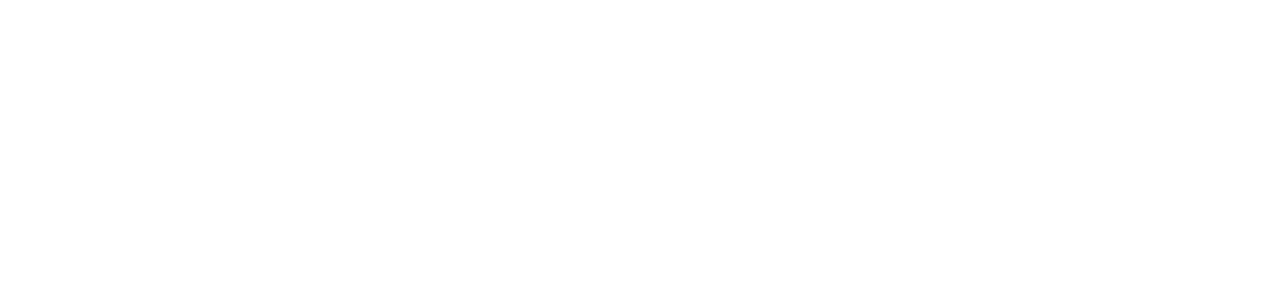
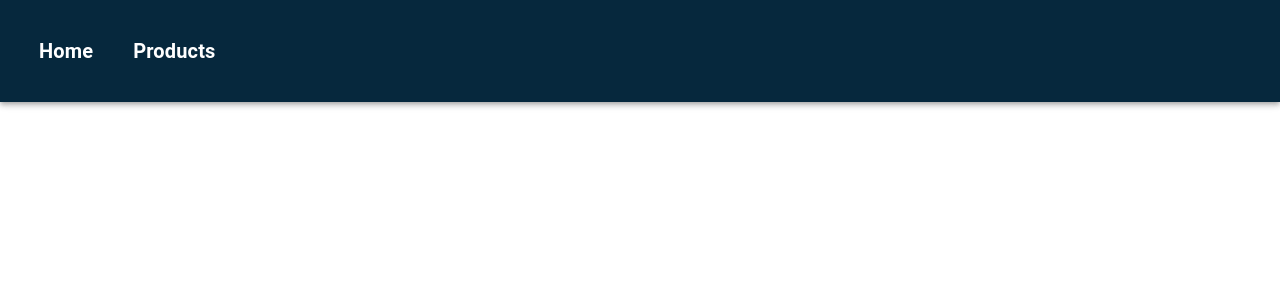
Before and after one commit to aynazheydariafshar/shopping-project, a React (Create React App) app in the folder clothingshop/: page / in a window 1280 px wide. Shown: the top 300 px of the page. Built offline with nearby package versions, Linux system fonts and the light colour scheme.

Commit message:
build nav without action

```diff
--- a/clothingshop/package.json
+++ b/clothingshop/package.json
@@ -5,6 +5,7 @@
   "dependencies": {
     "@emotion/react": "^11.9.3",
     "@emotion/styled": "^11.9.3",
+    "@mui/icons-material": "^5.8.4",
     "@mui/material": "^5.8.7",
     "@testing-library/jest-dom": "^5.16.4",
     "@testing-library/react": "^13.3.0",
--- a/clothingshop/src/App.js
+++ b/clothingshop/src/App.js
@@ -1,9 +1,10 @@
+import Header from 'layout/sructerLayout/Header';
 import 'styles/App.css';
 
 function App() {
   return (
     <div className="App">
-
+      <Header />
     </div>
   );
 }
--- a/clothingshop/src/layout/sructerLayout/Header.js
+++ b/clothingshop/src/layout/sructerLayout/Header.js
@@ -0,0 +1,161 @@
+import * as React from 'react';
+import AppBar from '@mui/material/AppBar';
+import Box from '@mui/material/Box';
+import Toolbar from '@mui/material/Toolbar';
+import IconButton from '@mui/material/IconButton';
+import Typography from '@mui/material/Typography';
+import Badge from '@mui/material/Badge';
+import MenuItem from '@mui/material/MenuItem';
+import Menu from '@mui/material/Menu';
+import MenuIcon from '@mui/icons-material/Menu';
+import SearchIcon from '@mui/icons-material/Search';
+import AccountCircle from '@mui/icons-material/AccountCircle';
+import MailIcon from '@mui/icons-material/Mail';
+import NotificationsIcon from '@mui/icons-material/Notifications';
+import MoreIcon from '@mui/icons-material/MoreVert';
+import { CssBaseline } from '@mui/material';
+
+
+export default function Header() {
+  const [anchorEl, setAnchorEl] = React.useState(null);
+  const [mobileMoreAnchorEl, setMobileMoreAnchorEl] = React.useState(null);
+
+  const isMenuOpen = Boolean(anchorEl);
+  const isMobileMenuOpen = Boolean(mobileMoreAnchorEl);
+
+  const handleProfileMenuOpen = (event) => {
+    setAnchorEl(event.currentTarget);
+  };
+
+  const handleMobileMenuClose = () => {
+    setMobileMoreAnchorEl(null);
+  };
+
+  const handleMenuClose = () => {
+    setAnchorEl(null);
+    handleMobileMenuClose();
+  };
+
+  const handleMobileMenuOpen = (event) => {
+    setMobileMoreAnchorEl(event.currentTarget);
+  };
+
+  const menuId = 'primary-search-account-menu';
+  const renderMenu = (
+    <Menu
+      anchorEl={anchorEl}
+      anchorOrigin={{
+        vertical: 'top',
+        horizontal: 'right',
+      }}
+      id={menuId}
+      keepMounted
+      transformOrigin={{
+        vertical: 'top',
+        horizontal: 'right',
+      }}
+      open={isMenuOpen}
+      onClose={handleMenuClose}
+    >
+      <MenuItem onClick={handleMenuClose}>Profile</MenuItem>
+      <MenuItem onClick={handleMenuClose}>My account</MenuItem>
+    </Menu>
+  );
+
+  const mobileMenuId = 'primary-search-account-menu-mobile';
+  const renderMobileMenu = (
+    <Menu
+      anchorEl={mobileMoreAnchorEl}
+      anchorOrigin={{
+        vertical: 'top',
+        horizontal: 'right',
+      }}
+      id={mobileMenuId}
+      keepMounted
+      transformOrigin={{
+        vertical: 'top',
+        horizontal: 'right',
+      }}
+      open={isMobileMenuOpen}
+      onClose={handleMobileMenuClose}
+    >
+      <MenuItem>
+        <IconButton size="large" aria-label="show 4 new mails" color="inherit">
+          <Badge badgeContent={4} color="error">
+            <MailIcon />
+          </Badge>
+        </IconButton>
+        <p>Messages</p>
+      </MenuItem>
+      <MenuItem>
+        <IconButton
+          size="large"
+          aria-label="show 17 new notifications"
+          color="inherit"
+        >
+          <Badge badgeContent={17} color="error">
+            <NotificationsIcon />
+          </Badge>
+        </IconButton>
+        <p>Notifications</p>
+      </MenuItem>
+      <MenuItem onClick={handleProfileMenuOpen}>
+        <IconButton
+          size="large"
+          aria-label="account of current user"
+          aria-controls="primary-search-account-menu"
+          aria-haspopup="true"
+          color="inherit"
+        >
+          <AccountCircle />
+        </IconButton>
+        <p>Profile</p>
+      </MenuItem>
+    </Menu>
+  );
+
+  return (
+    <Box sx={{ flexGrow: 1 }}>
+      <AppBar position="static" sx={{padding : {md : '19px  15px' , sm : '5px'} , backgroundColor : '#06283D'}}>
+        <CssBaseline />
+        <Toolbar>
+          <Typography
+            fontWeight='bold'
+            variant="h6"
+            noWrap
+            marginRight='40px'
+            component="div"
+            sx={{ display: { xs: 'none', sm: 'none', md: 'block' } }}
+            className = 'nav-hover'
+          >
+            Home
+          </Typography>
+          <Typography
+            fontWeight='bold'
+            variant="h6"
+            noWrap
+            component="div"
+            sx={{ display: { xs: 'none', sm: 'none', md: 'block' } }}
+            className = 'nav-hover'
+          >
+            Products
+          </Typography>
+          <Box sx={{ display: { xs: 'flex', md: 'none' } }}>
+            <IconButton
+              size="large"
+              aria-label="show more"
+              aria-controls={mobileMenuId}
+              aria-haspopup="true"
+              onClick={handleMobileMenuOpen}
+              color="inherit"
+            >
+                <MenuIcon fontSize='large'/>
+            </IconButton>
+          </Box>
+        </Toolbar>
+      </AppBar>
+      {renderMobileMenu}
+      {renderMenu}
+    </Box>
+  );
+}
--- a/clothingshop/src/styles/App.css
+++ b/clothingshop/src/styles/App.css
@@ -1,38 +1,4 @@
-.App {
-  text-align: center;
+.nav-hover:hover{
+  color: rgb(255, 217, 223);
+  cursor: pointer;
 }
-
-.App-logo {
-  height: 40vmin;
-  pointer-events: none;
-}
-
-@media (prefers-reduced-motion: no-preference) {
-  .App-logo {
-    animation: App-logo-spin infinite 20s linear;
-  }
-}
-
-.App-header {
-  background-color: #282c34;
-  min-height: 100vh;
-  display: flex;
-  flex-direction: column;
-  align-items: center;
-  justify-content: center;
-  font-size: calc(10px + 2vmin);
-  color: white;
-}
-
-.App-link {
-  color: #61dafb;
-}
-
-@keyframes App-logo-spin {
-  from {
-    transform: rotate(0deg);
-  }
-  to {
-    transform: rotate(360deg);
-  }
-}
```
Also changed, not shown: 1 other file (tests, documents, lock files or other folders).
